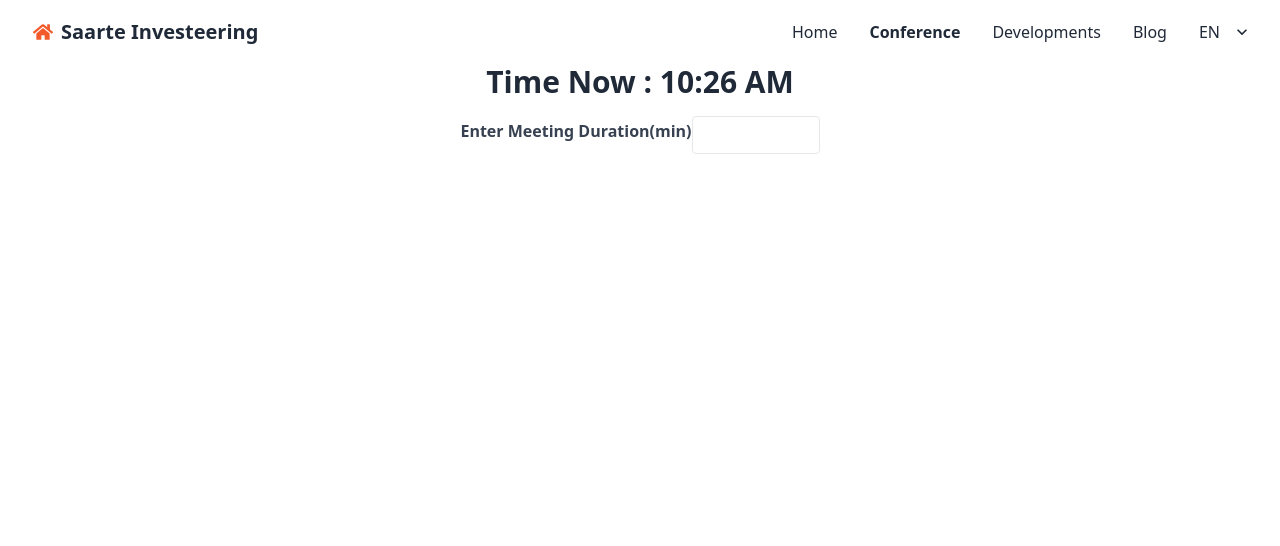
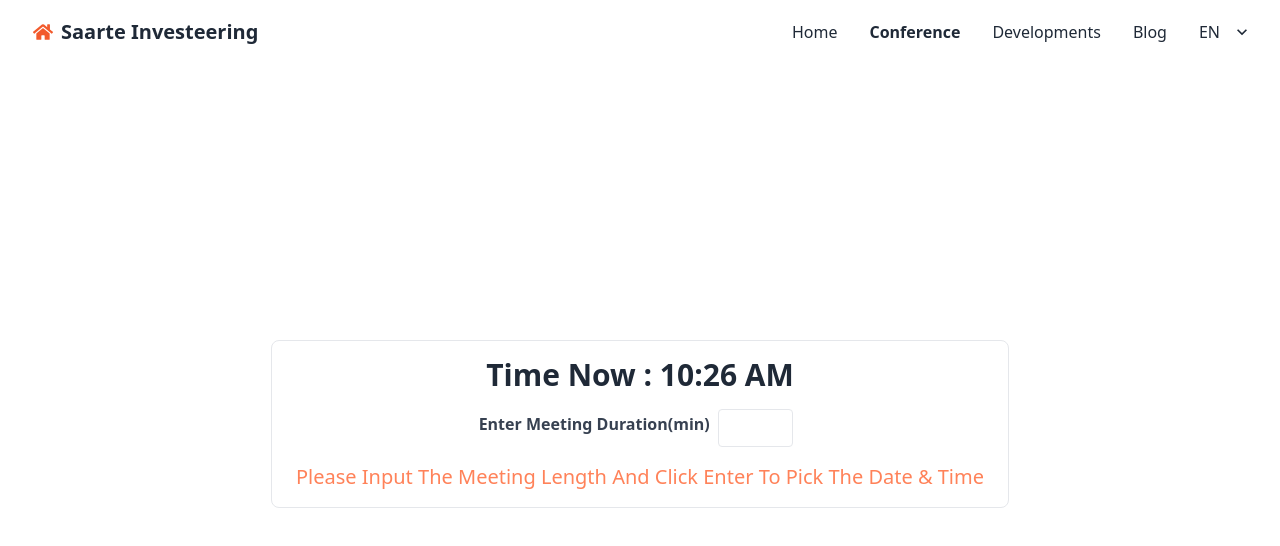
Before and after one commit to Noor-26/nextjs-conference-booking, a Next.js app: page / in a window 1280 px wide. Shown: the top 546 px of the page. Built offline with nearby package versions, Linux system fonts and the light colour scheme.

Commit message:
schedule picker done

```diff
--- a/src/app/components/BookRoom.tsx
+++ b/src/app/components/BookRoom.tsx
@@ -1,11 +1,22 @@
 "use client"
-import { useState } from 'react';
+import { useEffect, useState } from 'react';
 import moment, { Moment } from 'moment';
+import 'react-calendar/dist/Calendar.css';
+import { Calendar } from 'react-calendar';
+import { KeyboardEvent } from 'react';
 
+
+// interfaces
   interface BookingData {
     schedule: { start: string; end: string }[];
   }
 
+interface BookingSlot {
+    startTime: Moment;
+    endTime: Moment;
+  }
+
+//   static data for schedule
   const bookingData: BookingData = {
     "schedule": [
       {
@@ -32,19 +43,74 @@ import moment, { Moment } from 'moment';
 
 const BookRoom = () => {
     const [duration, setDuration] = useState<string>('');
+    const [showCalendar, setShowCalendar] = useState(false);
     const [selectedDate, setSelectedDate] = useState<Date>(new Date());
     const [selectedTime, setSelectedTime] = useState<Moment | null>(null);
+    const [currentTime, setCurrentTime] = useState('');
 
+    useEffect(() => {
+      const intervalId = setInterval(() => {
+        setCurrentTime(new Date().toLocaleTimeString([], { hour: '2-digit', minute: '2-digit' }));
+      }, 1000);
 
-    const onDurationChange = (event: React.ChangeEvent<HTMLInputElement>) => {
-      setDuration(event.target.value);
-    };
+      return () => clearInterval(intervalId);
+    }, []);
+
+    const handleDurationChange = (event: React.ChangeEvent<HTMLInputElement> & KeyboardEvent<HTMLInputElement>) => {
+        setDuration(event.target.value);
+        if (event.key === 'Enter') {
+        setShowCalendar(true);
+        }
+        };
+
+    const onCalendarSelect = (date: Date) => {
+        setSelectedDate(date);
+        setSelectedTime(null);
+      };
+
+      const onTimeSelect = (time: Moment) => {
+        setSelectedTime(time);
+      };
+
+      const getTimeSlots = (): BookingSlot[] => {
+        const slots: BookingSlot[] = [];
+        const schedule = bookingData.schedule;
+        const start = moment(selectedDate).set({ hour: 0, minute: 0, second: 0 });
+        const end = moment(selectedDate).set({ hour: 23, minute: 59, second: 59 });
+        const durationInMinutes = parseInt(duration, 10);
+
+        for (let i = 0; i < schedule.length; i++) {
+          const startDateTime = moment(schedule[i].start);
+          const endDateTime = moment(schedule[i].end);
+
+          if (startDateTime.isBetween(start, end, null, '[]') && endDateTime.isBetween(start, end, null, '[]')) {
+            const availableStartTime = moment.max(start, startDateTime);
+            const availableEndTime = moment.min(end, endDateTime);
+            const timeDiff = availableEndTime.diff(availableStartTime, 'minutes');
+            const slotsCount = Math.floor(timeDiff / durationInMinutes);
+
+            for (let j = 0; j < slotsCount; j++) {
+              const startTime = moment(availableStartTime).add(j * durationInMinutes, 'minutes');
+              slots.push({
+                startTime,
+                endTime: moment(startTime).add(durationInMinutes, 'minutes'),
+              });
+            }
+          }
+        }
+
+        return slots;
+      };
+
+      const timeSlots = getTimeSlots();
 
   return (
-    <div className='max-w-7xl mx-auto'>
+    <div className='max-w-7xl mx-auto min-h-[90vh] flex justify-center '>
+        <div className='flex flex-col justify-center items-center border my-auto rounded-lg py-4  px-6'>
+
         {/* showing user current time */}
-    <div>
-    <h1 className="text-3xl text-center font-bold mb-4">Time Now : {new Date().toLocaleTimeString([], {hour: '2-digit', minute:'2-digit'})}</h1>
+    <div >
+    <h1 className="text-3xl text-center font-bold mb-4">Time Now : {currentTime}</h1>
     </div>
     {/* getting meeting duration  */}
     <div className="mb-4 flex justify-center items-center">
@@ -55,10 +121,60 @@ const BookRoom = () => {
         id="duration"
         type="number"
         value={duration}
-        onChange={onDurationChange}
-        className="appearance-none border rounded w-[10%] py-2 px-3 text-gray-700 leading-tight focus:outline-none focus:shadow-outline "
+        onChange={handleDurationChange} onKeyDown={handleDurationChange}
+        className="appearance-none border rounded w-[15%] py-2 px-3 mx-2 text-gray-700 leading-tight focus:outline-none focus:shadow-outline "
       />
     </div>
+
+    { showCalendar ? <><div className="flex justify-evenly">
+
+    <div className="mb-4">
+      <label htmlFor="date-picker" className="block text-gray-700 font-bold mb-2">
+        Select Date
+      </label>
+      <Calendar
+        onChange={onCalendarSelect}
+        value={selectedDate}
+        minDate={new Date()}
+        className="border rounded py-2 px-3 text-gray-700 leading-tight focus:outline-none focus:shadow-outline"
+      />
+    </div>
+    {selectedDate && timeSlots.length > 0 && (
+      <div className="mb-5 ml-3">
+        <label htmlFor="time-picker" className="block text-gray-700 font-bold mb-2">
+          Select Time
+        </label>
+       <div className="grid grid-cols-4 gap-4  py-2  max-h-[45vh] overflow-y-auto ">
+          {timeSlots.map((timeSlot) => (
+            <button
+            key={timeSlot.startTime.toISOString()}
+              onClick={() => onTimeSelect(timeSlot.startTime)}
+              className={`py-2 px-3 rounded-lg focus:outline-none text-[14px] ${
+                moment(timeSlot.startTime).isSame(selectedTime) ? 'bg-[#FFE7DF] text-[#ff8259]' : 'bg-gray-200'
+              }`}
+            >
+              {moment(timeSlot.startTime).format('h:mm A')}
+            </button>
+          ))}
+        </div>
+      </div>
+    )}
+    </div>
+
+    <div className="flex justify-center">
+      <button
+
+        disabled={!selectedTime}
+        className={`bg-[#ff8259] text-white py-2 px-4 rounded-lg focus:outline-none ${
+          !selectedTime ? 'opacity-50 cursor-not-allowed' : ''
+        }`}
+      >
+        Book Now
+      </button>
+    </div>
+    </>: <h1 className='capitalize text-xl  text-[#ff8259] text-center'> Please Input the meeting length and click enter to pick the date & time</h1> }
+    </div>
+
 </div>
   )
 }
--- a/src/app/globals.css
+++ b/src/app/globals.css
@@ -1,3 +1,36 @@
 @tailwind base;
 @tailwind components;
 @tailwind utilities;
+
+.react-calendar{
+  border :1px solid #e3e3e3;
+}
+.react-calendar__tile--active{
+  background-color: #FFE7DF;
+  color: #ff8259;
+}
+.react-calendar__tile--active:enabled:hover, .react-calendar__tile--active:enabled:focus{
+  background-color: #FFE7DF;
+
+}
+.react-calendar__tile{
+  border-radius: 6px;
+}
+.react-calendar__tile:disabled{
+  background-color: white;
+  color: #9f9e9e;
+}
+.react-calendar__navigation button:disabled{
+  background-color: white;
+  color: #c1c1c1;
+}
+
+abbr:where([title]){
+  text-decoration: none;
+}
+
+input::-webkit-outer-spin-button,
+input::-webkit-inner-spin-button {
+  -webkit-appearance: none;
+  margin: 0;
+}
```
